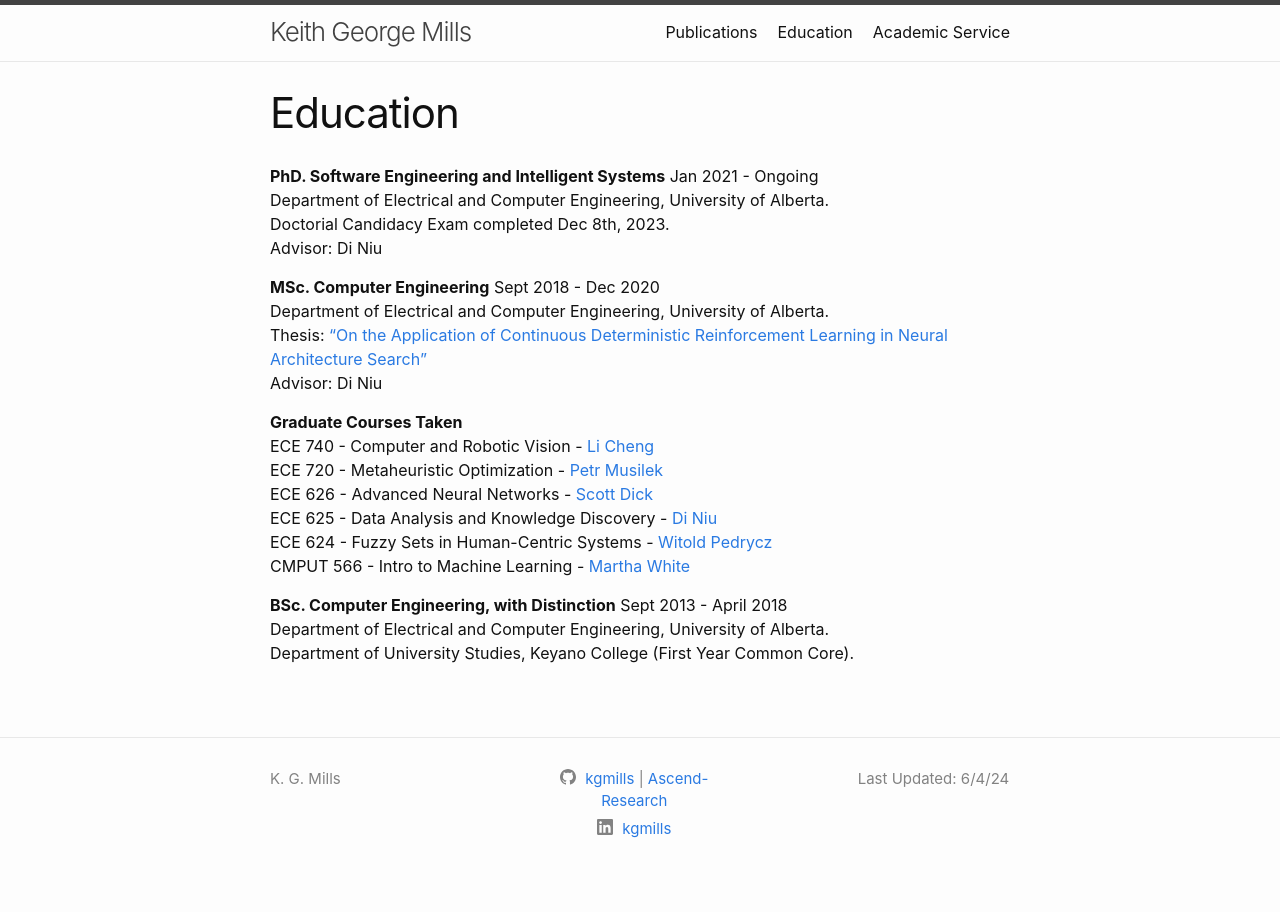
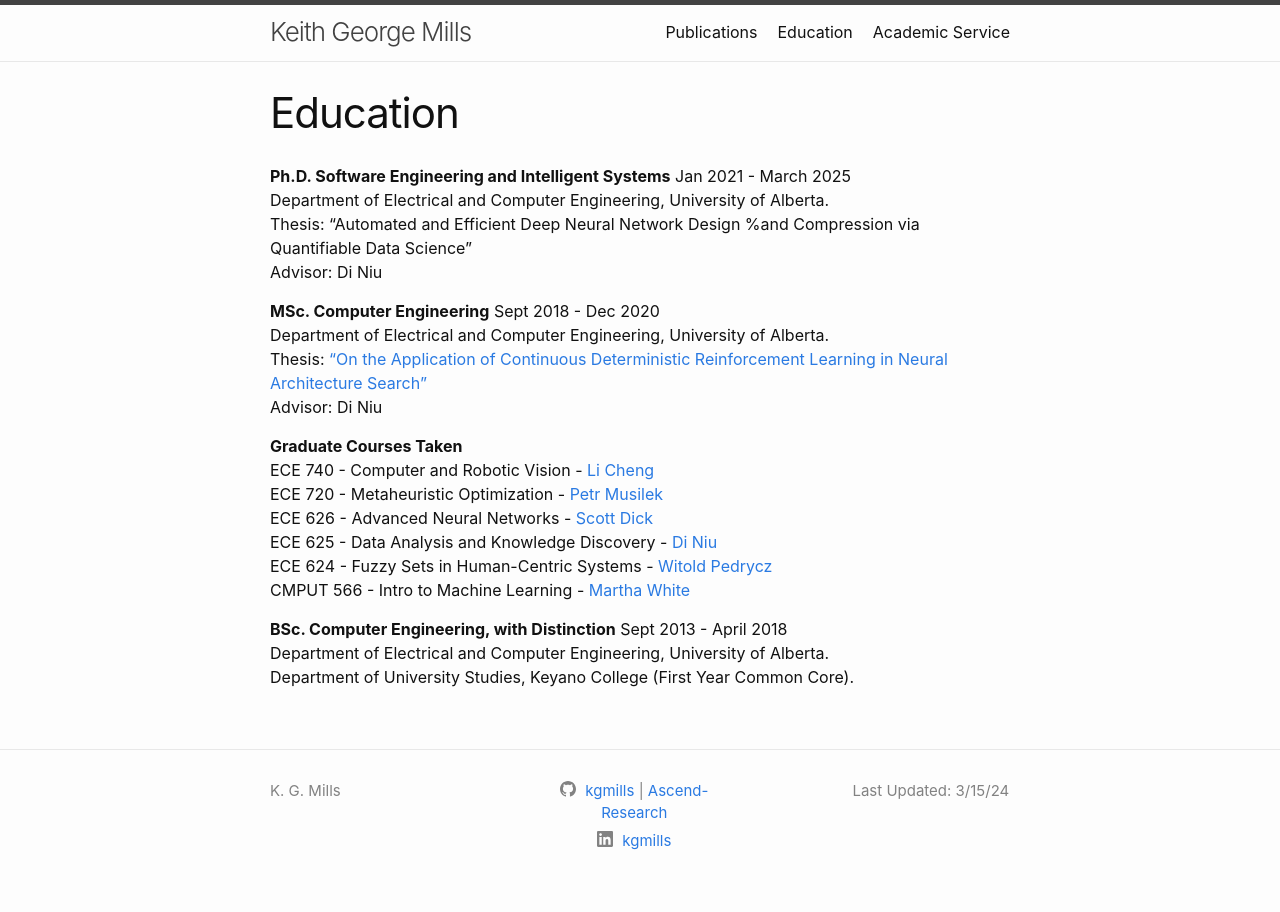
Before and after one commit to kgmills/kgmills.github.io, a Jekyll site: the page built from education.markdown, in a window 1280 px wide. Built offline with Jekyll 4.4.1, drawn with Linux system fonts in a browser that asks for light colours.

```diff
--- a/education.markdown
+++ b/education.markdown
@@ -2,12 +2,12 @@
 layout: page
 title: Education
 permalink: /Education/
-update: "Last Updated: 6/4/24"
+update: "Last Updated: 3/15/24"
 ---
 
-**PhD. Software Engineering and Intelligent Systems** Jan 2021 - Ongoing <br>
+**Ph.D. Software Engineering and Intelligent Systems** Jan 2021 - March 2025 <br>
 Department of Electrical and Computer Engineering, University of Alberta. <br>
-Doctorial Candidacy Exam completed Dec 8th, 2023.<br>
+Thesis: "Automated and Efficient Deep Neural Network Design %and Compression via Quantifiable Data Science" <br>
 Advisor: Di Niu
 
 **MSc. Computer Engineering** Sept 2018 - Dec 2020 <br>
```
Also changed, not shown: index.markdown (+4 -4 lines).
